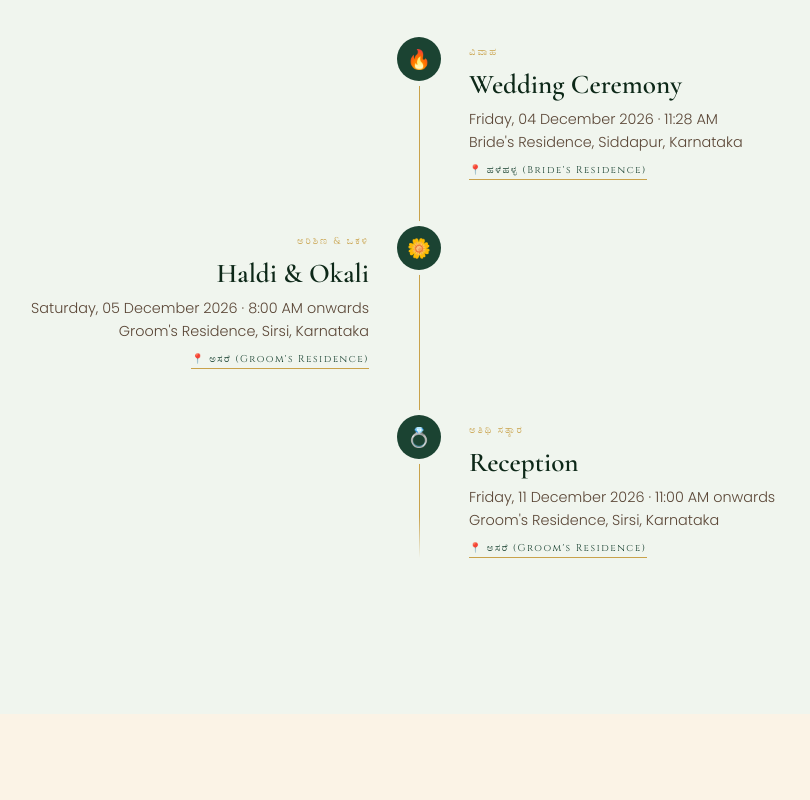
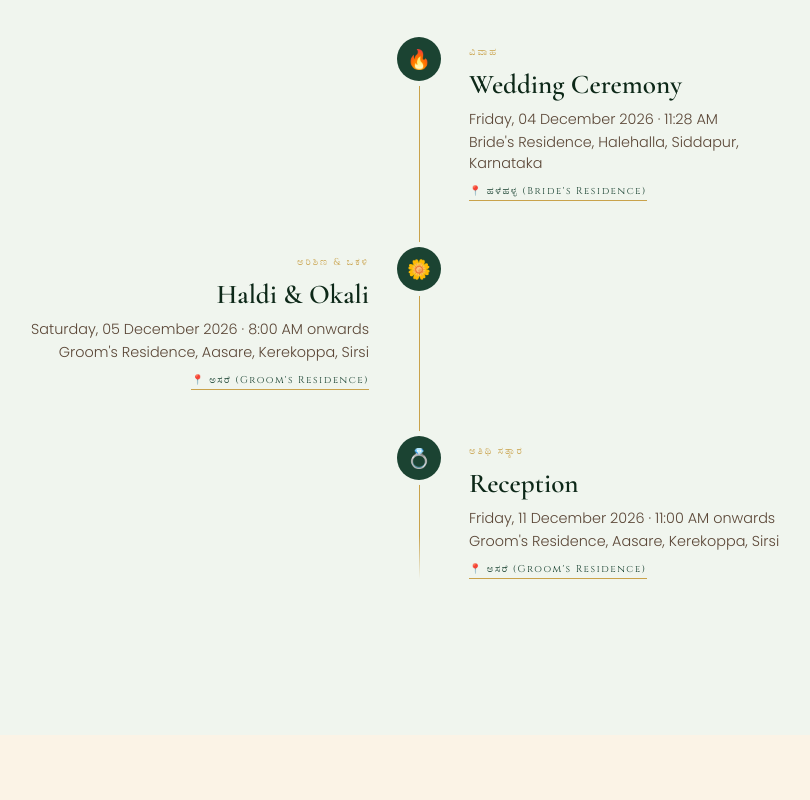
Before and after one commit to Mahira-04-12/Mahira_wedding_invite, a website: page public/index.html in a window 1280 px wide. Shown: the part 1720-2520 px from the top of the page, without its empty margins (221-1031 px from the left). Drawn offline with nearby package versions, Linux system fonts and the light colour scheme; a web font is replaced by a local one.

Commit message:
Update venue addresses, timings, family heading and footer

```diff
--- a/public/index.html
+++ b/public/index.html
@@ -122,7 +122,7 @@
                         <span class="event-tag">ವಿವಾಹ</span>
                         <h3>Wedding Ceremony</h3>
                         <p class="event-date">Friday, 04 December 2026 · 11:28 AM</p>
-                        <p class="event-place">Bride's Residence, Siddapur, Karnataka</p>
+                        <p class="event-place">Bride's Residence, Halehalla, Siddapur, Karnataka</p>
                         <a class="event-map-link" href="https://maps.app.goo.gl/mSPNyU7kayjYcnmE6" target="_blank" rel="noopener">
                             📍 ಹಳೆಹಳ್ಳ (Bride's Residence)
                         </a>
@@ -135,7 +135,7 @@
                         <span class="event-tag">ಅರಿಶಿಣ &amp; ಒಕಳಿ</span>
                         <h3>Haldi &amp; Okali</h3>
                         <p class="event-date">Saturday, 05 December 2026 · 8:00 AM onwards</p>
-                        <p class="event-place">Groom's Residence, Sirsi, Karnataka</p>
+                        <p class="event-place">Groom's Residence, Aasare, Kerekoppa, Sirsi</p>
                         <a class="event-map-link" href="https://maps.app.goo.gl/jhRWnJJYJmam32n66" target="_blank" rel="noopener">
                             📍 ಅಸರೆ (Groom's Residence)
                         </a>
@@ -148,7 +148,7 @@
                         <span class="event-tag">ಅತಿಥಿ ಸತ್ಕಾರ</span>
                         <h3>Reception</h3>
                         <p class="event-date">Friday, 11 December 2026 · 11:00 AM onwards</p>
-                        <p class="event-place">Groom's Residence, Sirsi, Karnataka</p>
+                        <p class="event-place">Groom's Residence, Aasare, Kerekoppa, Sirsi</p>
                         <a class="event-map-link" href="https://maps.app.goo.gl/jhRWnJJYJmam32n66" target="_blank" rel="noopener">
                             📍 ಅಸರೆ (Groom's Residence)
                         </a>
@@ -202,7 +202,7 @@
         <footer class="site-footer">
             <div class="footer-motif" aria-hidden="true">❁ ⋆ ❁</div>
             <p class="footer-names">Mahesh &amp; Rashmi</p>
-            <p class="footer-line">04.12.2026 · Siddapur, Karnataka</p>
+            <p class="footer-line">04.12.2026</p>
             <p class="footer-credit">Crafted with love for our families &amp; friends</p>
         </footer>
 
```
